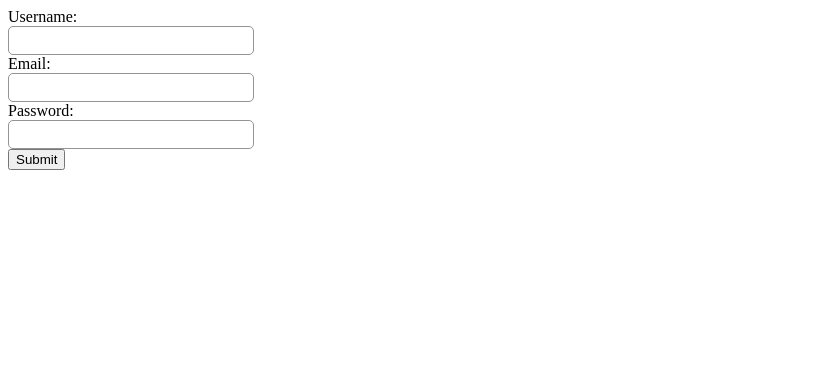
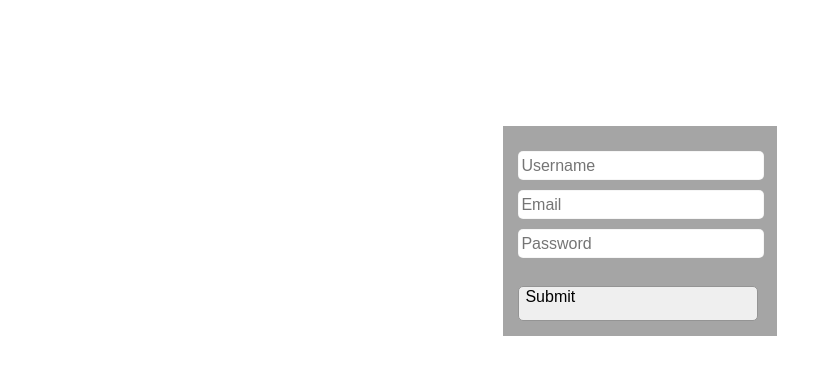
Before and after one commit to merihatasoy/showcase, an Angular app in the folder showcase/showcase-app/: page / in a window 1280 px wide. Shown: the top 374 px of the page, without its empty margins (0-832 px from the left). Built offline with nearby package versions, Linux system fonts and the light colour scheme.

Commit message:
changes to login page

```diff
--- a/showcase/showcase-app/src/app/login-page/login-page.component.html
+++ b/showcase/showcase-app/src/app/login-page/login-page.component.html
@@ -1,6 +1,7 @@
 <div [formGroup]="form" class="loginContainer">
-    Username: <input type="text" formControlName="userName" id="username">
-    Email: <input type="text" formControlName="email" id="email">
-    Password: <input type="password" formControlName="password" id="password">
+    <input type="text" formControlName="userName" id="username" placeholder="Username">
+    <input type="text" formControlName="email" id="email" placeholder="Email">
+    <input type="password" formControlName="password" id="password" placeholder="Password">
+    <br>
     <button type="submit" (click)="submit()">Submit</button>
 </div>
--- a/showcase/showcase-app/src/app/login-page/login-page.component.scss
+++ b/showcase/showcase-app/src/app/login-page/login-page.component.scss
@@ -1,15 +1,28 @@
 .loginContainer {
     margin: auto;
+    background-color: rgb(165, 165, 165);
+    width: 15.2em;
+    font-family: Helvetica;
+    padding: 15px;
+    margin-top: 10%;
 
     input {
         border-radius: 5px;
-        border: 1px solid #949494;
+        font-size: 16px;
+        border: 1px solid #94949415;
         height: 25px;
+        margin-top: 10px;
         width: 240px;
         display: flex;
     }
 
     button {
-
+        border-radius: 5px;
+        font-size: 16px;
+        border: 1px solid #949494;
+        height: 35px;
+        margin-top: 10px;
+        width: 240px;
+        display: flex;
     }
 }
```
Also changed, not shown: showcase/showcase-app/src/app/home/home.component.ts (line endings or trailing spaces).
